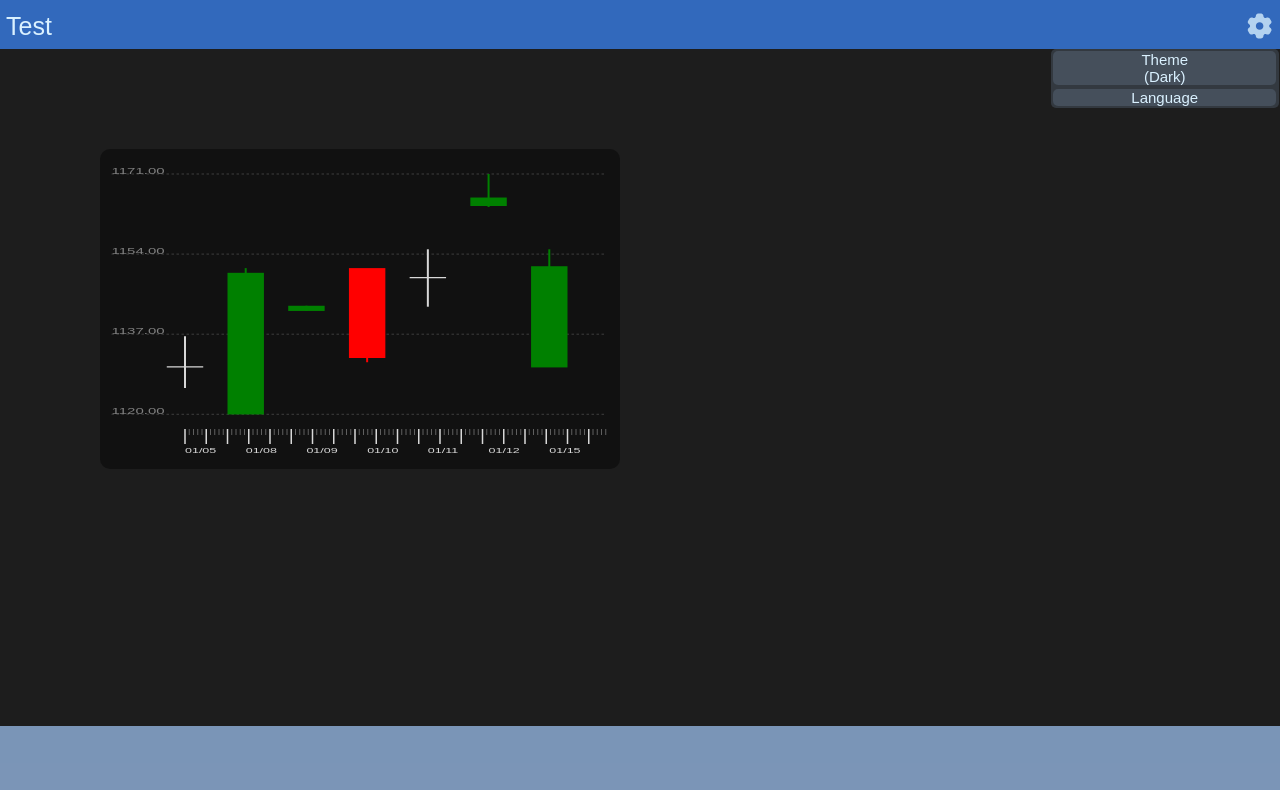
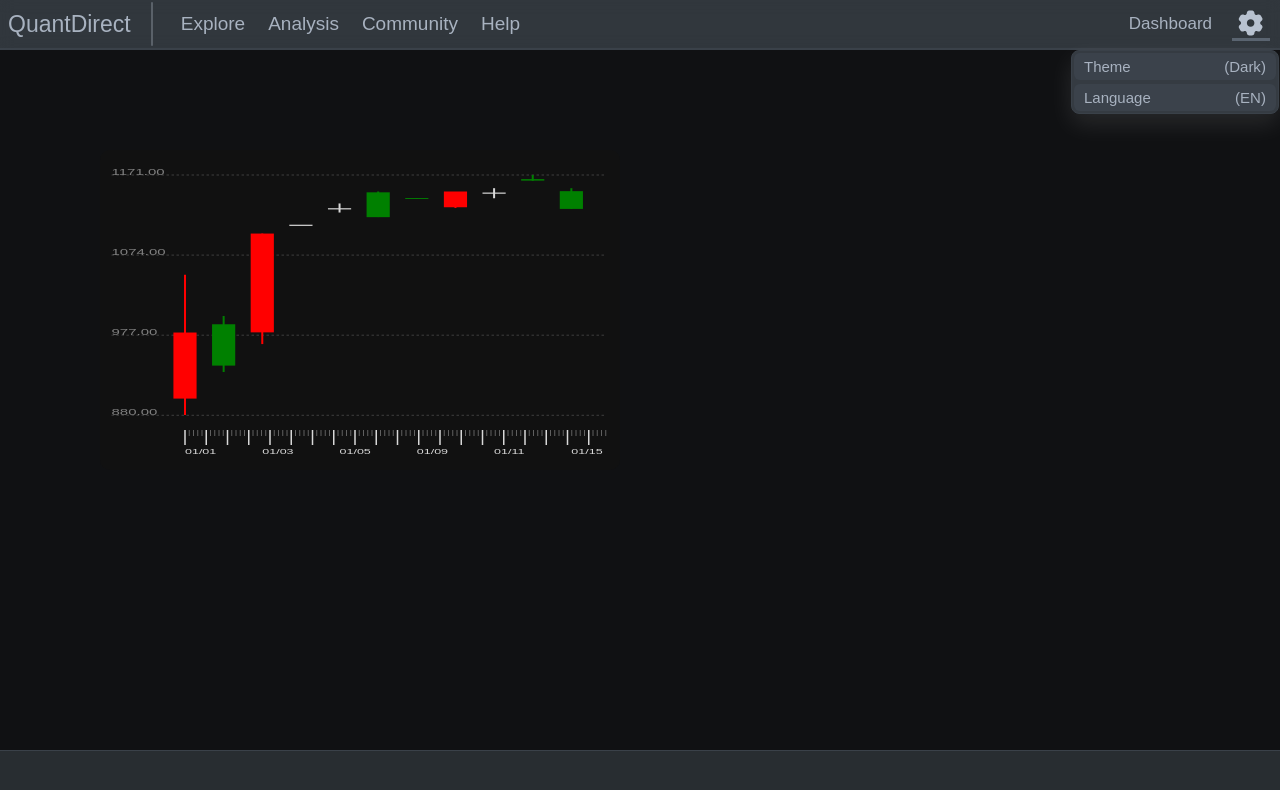
Before and after one commit to tab1949/QuantDirect, a Next.js app in the folder Website/: page / in a window 1280 px wide. Both pictures are taken after a click on the button 1259 px from the left and 30 px from the top of the page. Shown: the top 790 px of the page. Built offline with nearby package versions, Linux system fonts and the light colour scheme.

Commit message:
Optimized frontend implementation

```diff
--- /dev/null
+++ b/Website/src/app/Animation.tsx
@@ -0,0 +1,27 @@
+import {css, keyframes} from 'styled-components';
+
+export const color_dark_to_light = keyframes`
+  from {
+    background-color: black;
+  } to {
+    background-color: white;
+  }
+`;
+
+export const color_light_to_dark = keyframes`
+  from {
+    background-color: white;
+  } to {
+    background-color: black;
+  }
+`;
+
+export const hover_color_change = css`
+    background-color: var(--normal-bg-color);
+    color: var(--normal-color);
+    &:hover {
+        background-color: var(--hover-bg-color);
+        color: var(--hover-color);
+    }
+    transition: background-color 200ms linear;
+`;
--- a/Website/src/app/CandleStickChart.jsx
+++ b/Website/src/app/CandleStickChart.jsx
@@ -53,8 +53,8 @@ const Chart = memo(function Chart({$dark, $data, $width, $height, $redRise=true,
 
         let aimX = $aim.x / $width * 1000;
         let aimY = $aim.y / $height * 1000;
-        aimX += (aimX <= 150? 150: 0);
-        aimX = 150 + stickSpace * Math.floor((aimX - 150) / stickSpace);
+        if (aimX < 150) aimX = 150;
+        aimX = 150 + stickSpace * Math.round((aimX - 150) / stickSpace);
 
         const elements = [
             <line key="aim-vertical" x1={aimX} x2={aimX} y1={0} y2={1000} stroke={markColor} strokeWidth={1}/>,
@@ -206,10 +206,15 @@ const ControlArea = memo(function ControlArea({$width, $height, $displayRange, $
     const wheelTimer = useRef(null);
     const elementRef = useRef(null);
     const latestPosRef = useRef({x: 0, y: 0});
+    const displayRangeRef = useRef($displayRange);
+    const isProcessingMove = useRef(false);
     const [isPressed, setIsPressed] = useState(false);
     const [isLongPress, setIsLongPress] = useState(false);
-    const [isChangingRange, setIsChangingRange] = useState(false);
-    const [position, setPosition] = useState({x: 0, y: 0});
+
+    // Update ref when displayRange changes
+    useEffect(() => {
+        displayRangeRef.current = $displayRange;
+    }, [$displayRange]);
 
     // Memoize callbacks to prevent unnecessary re-renders
     const mouseDown = useCallback((e) => {
@@ -217,7 +222,6 @@ const ControlArea = memo(function ControlArea({$width, $height, $displayRange, $
         const rect = elementRef.current.getBoundingClientRect();
         const pos = {x: e.clientX - rect.left, y: e.clientY - rect.top};
         latestPosRef.current = pos;
-        setPosition(pos);
         $setAim({display: false, x: 0, y: 0});
         longPressTimer.current = setTimeout(() => {
             setIsLongPress(true);
@@ -227,9 +231,12 @@ const ControlArea = memo(function ControlArea({$width, $height, $displayRange, $
 
     const mouseMove = useCallback((e) => {
         if (!isPressed) return;
-        if (debounceTimer.current) return;
+        if (debounceTimer.current || isProcessingMove.current) return;
 
         debounceTimer.current = setTimeout(() => {
+            if (isProcessingMove.current) return; // Double check
+
+            isProcessingMove.current = true;
             const rect = elementRef.current.getBoundingClientRect();
             const currentPos = {x: e.clientX - rect.left, y: e.clientY - rect.top};
             const xMove = currentPos.x - latestPosRef.current.x;
@@ -238,29 +245,32 @@ const ControlArea = memo(function ControlArea({$width, $height, $displayRange, $
             longPressTimer.current = null;
 
             if (!isLongPress) {
-                setIsChangingRange(true);
-                const range = $displayRange.end - $displayRange.begin;
-                const stickWidth = range > 0 ? 850 / range / 10 : Infinity;
+                // Get current range from ref to avoid dependency on $displayRange
+                const currentRange = displayRangeRef.current;
+                const range = currentRange.end - currentRange.begin + 1;
+                const stickWidth = range > 0 ? 850 / range / 2: Infinity;
 
                 if (Math.abs(xMove) >= stickWidth && isFinite(stickWidth)) {
-                    const moveCount = Math.floor(Math.abs(xMove) / stickWidth);
-                    if (xMove > 0) {
-                        $setDisplayRange(dr => ({
-                            begin: Math.max(0, dr.begin - moveCount),
-                            end: Math.max(0, dr.end - moveCount),
-                            limit: dr.limit
-                        }));
-                    } else {
-                        $setDisplayRange(dr => ({
-                            begin: Math.min(dr.limit - (dr.end - dr.begin), dr.begin + moveCount),
-                            end: Math.min(dr.limit, dr.end + moveCount),
-                            limit: dr.limit
-                        }));
+                    const moveCount = xMove < 0 ? Math.ceil(xMove / stickWidth): Math.floor(xMove / stickWidth);
+
+                    let newRange = $displayRange;
+                    if (newRange.begin - moveCount < 0) {
+                        newRange.end -= newRange.begin;
+                        newRange.begin = 0;
                     }
+                    else if (newRange.end - moveCount > newRange.limit) {
+                        newRange.begin += newRange.limit - newRange.end;
+                        newRange.end = newRange.limit;
+                    }
+                    else {
+                        newRange.begin -= moveCount;
+                        newRange.end -= moveCount;
+                    }
+                    $setDisplayRange({begin: newRange.begin, end: newRange.end, limit: newRange.limit});
+                    latestPosRef.current = currentPos;
                 }
                 $setAim({display: false, x: 0, y: 0});
             } else {
-                setIsChangingRange(false);
                 $setAim({
                     display: true,
                     x: currentPos.x,
@@ -268,9 +278,9 @@ const ControlArea = memo(function ControlArea({$width, $height, $displayRange, $
                 });
             }
 
-            setPosition(currentPos);
-            latestPosRef.current = currentPos;
-            setTimeout(() => { debounceTimer.current = null; }, 0);
+            // Clear flags after processing
+            isProcessingMove.current = false;
+            debounceTimer.current = null;
         }, 20);
     }, [isPressed, isLongPress, $displayRange, $setDisplayRange, $setAim]);
 
@@ -279,14 +289,17 @@ const ControlArea = memo(function ControlArea({$width, $height, $displayRange, $
             clearTimeout(longPressTimer.current);
             longPressTimer.current = null;
         }
+        if (debounceTimer.current) {
+            clearTimeout(debounceTimer.current);
+            debounceTimer.current = null;
+        }
+        isProcessingMove.current = false;
         setIsPressed(false);
         setIsLongPress(false);
-        setIsChangingRange(false);
     }, []);
 
     const changeScale = useCallback((e) => {
         setIsPressed(false);
-        e.preventDefault();
 
         if (wheelTimer.current) return;
 
@@ -328,15 +341,7 @@ const ControlArea = memo(function ControlArea({$width, $height, $displayRange, $
 });
 
 export default function CandleStickChart({$dark, $width = 1000, $height = 1000, $data}) {
-    // Memoize initial state calculation
-    const initialState = useMemo(() => {
-        const len = $data.date.length;
-        const end = Math.max(0, len - 1);
-        const begin = Math.max(0, end - 6);
-        return {begin, end, limit: end};
-    }, [$data.date.length]);
-
-    const [displayRange, setDisplayRange] = useState(initialState);
+    const [displayRange, setDisplayRange] = useState({begin: 0, end: $data.date.length - 1, limit: $data.date.length - 1});
     const [aim, setAim] = useState({display: false, x: 0, y: 0});
 
     // Memoize container styles
--- a/Website/src/app/FetchData.jsx
+++ b/Website/src/app/FetchData.jsx
@@ -1,3 +1,4 @@
+
 export default function FetchData() {
 
 }
--- /dev/null
+++ b/Website/src/app/HomePage.tsx
@@ -0,0 +1,130 @@
+import {styled, css } from "styled-components";
+import * as Animation from "./Animation";
+
+export const Page = styled.div<{ $darkMode: boolean}>`
+  background-color: var(--theme-background-color);
+  display: grid;
+  grid-row: 3;
+  grid-column: 1;
+  left: 0;
+  top: 0;
+  height: 100vh;
+  width: 100vw;
+  font-family: Arial, Helvetica, sans-serif;
+  ${props => props.$darkMode ?
+  css`animation: ${Animation.color_light_to_dark} 200ms linear 0ms 1;` :
+  css`animation: ${Animation.color_dark_to_light} 200ms linear 0ms 1;`}
+
+  --theme-background-color: ${props => props.$darkMode? '#0f0f0f' : '#f1f3f4'};
+  --theme-font-color: ${props => props.$darkMode? '#a8b2c0' : '#6e7c8e'};
+  --theme-font-color-hover: ${props => props.$darkMode? '#d1d9e6' : '#374151'};
+  --theme-icon-color: ${props => props.$darkMode? '#b8c2d0' : '#6b7280'};
+  --theme-accent-color: ${props => props.$darkMode? '#5a6470' : '#9ca3af'};
+  --theme-border-color: ${props => props.$darkMode? '#3a4149' : '#d1d5db'};
+`;
+
+export const CommonHeader = styled.div<{ $darkMode: boolean}>`
+  background-color: ${props => props.$darkMode ? 'rgba(58, 65, 73, 0.8)' : 'rgba(209, 213, 219, 0.85)'};
+  backdrop-filter: blur(8px);
+  border-bottom: 1px solid var(--theme-border-color);
+  position: relative;
+  display: flex;
+  left: 0;
+  top: 0;
+  width: 100vw;
+  height: calc(3vh + 25px);
+`;
+
+export const HeaderElement = styled.button<{$selected: boolean}>`
+  -ms-user-select: none;
+  user-select: none;
+  --normal-bg-color: #ffffff00;
+  --hover-bg-color: #ffffff00;
+  --normal-color: var(--theme-font-color);
+  --hover-color: var(--theme-font-color-hover);
+  ${Animation.hover_color_change}
+  position: relative;
+  display: flex;
+  justify-items: center;
+  align-items: center;
+  justify-self: start;
+  width: fit-content;
+  padding-left: 3px;
+  padding-right: 5px;
+  margin: 2px;
+  margin-left: 5px;
+  margin-right: 10px;
+  border-width: 0;
+  border-bottom: ${props => props.$selected ? "3px solid var(--theme-accent-color)": ""};
+  font-size: 19px;
+
+`;
+
+export function HeaderSeparator({ $darkMode }: { $darkMode: boolean }) {
+  return <div style={{
+    position: 'relative',
+    height: '90%',
+    width: '2px',
+    backgroundColor: $darkMode ? 'rgba(184, 194, 208, 0.3)' : 'rgba(107, 114, 128, 0.4)',
+    alignSelf: 'center',
+    borderRadius: '1px',
+    marginLeft: '5px',
+    marginRight: '20px'
+  }}/>;
+}
+
+export const CommonBody = styled.div<{ $darkMode: boolean}>`
+  position: relative;
+  height: calc(97vh - 75px);
+  width: 100vw;
+  background-color: ${props => props.$darkMode ? 'rgba(26, 32, 44, 0.15)' : 'rgba(229, 231, 235, 0.3)'};
+  border-top: 1px solid var(--theme-border-color);
+`;
+
+export const CommonFooter = styled.div<{ $darkMode: boolean}>`
+  background-color: ${props => props.$darkMode ? 'rgba(58, 65, 73, 0.6)' : 'rgba(209, 213, 219, 0.6)'};
+  border-top: 1px solid var(--theme-border-color);
+  position: relative;
+  left: 0;
+  bottom: 0;
+  width: 100vw;
+  height: calc(50px);
+`;
+
+export const SettingsMenuL1 = styled.div<{ $darkMode: boolean}>`
+  background-color: ${props => props.$darkMode ? 'rgba(58, 65, 73, 0.9)' : 'rgba(243, 244, 246, 0.95)'};
+  backdrop-filter: blur(12px);
+  border: 1px solid var(--theme-border-color);
+  box-shadow: ${props => props.$darkMode ?
+    '0 10px 25px rgba(255, 255, 255, 0.1)' :
+    '0 10px 25px rgba(0, 0, 0, 0.1)'};
+  position: fixed;
+  display: grid;
+  grid-column: 1;
+  align-items: start;
+  justify-items: start;
+  width: calc(10vw + 80px);
+  height: auto;
+  border-radius: 8px;
+  right: 1px;
+`;
+
+export const SettingsMenuOptions = styled.button<{ $darkMode: boolean}>`
+  user-select: none;
+  --normal-bg-color: rgba(121, 143, 173, 0.087);
+  --hover-bg-color: ${props => props.$darkMode ? 'rgba(90, 100, 112, 0.3)' : 'rgba(209, 213, 219, 0.6)'};
+  --normal-color: var(--theme-font-color);
+  --hover-color: var(--theme-font-color-hover);
+  ${Animation.hover_color_change}
+  display: flex;
+  justify-content: space-between;
+  align-items: center;
+  height: max-content;
+  position: relative;
+  font-size: 15px;
+  width: 98%;
+  margin: 2px;
+  padding: 5px 10px;
+  border: 0;
+  border-radius: 6px;
+`;
--- a/Website/src/app/layout.tsx
+++ b/Website/src/app/layout.tsx
@@ -3,8 +3,8 @@ import StyledComponentRegistry from "./StyledComponentsRegistry";
 import { GlobalStyle } from "./GlobalStyle";
 
 export const metadata: Metadata = {
-  title: "MarketDirect",
-  description: "",
+  title: "QuantDirect",
+  description: "A platform and community for financial analyzing",
 };
 
 export default function RootLayout({
--- a/Website/src/app/page.tsx
+++ b/Website/src/app/page.tsx
@@ -1,129 +1,89 @@
 'use client';
 
-import { useState } from "react";
-import styled, { keyframes, css } from "styled-components";
+import { useState, useCallback } from "react";
 import CandleStickChart from "./CandleStickChart";
 import SettingsIcon from "./SVGIcons";
-import FetchData from "./FetchData";
-
-const color_dark_to_light = keyframes`
-  from {
-    background-color: black;
-  } to {
-    background-color: white;
-  }
-`;
-
-const color_light_to_dark = keyframes`
-  from {
-    background-color: white;
-  } to {
-    background-color: black;
-  }
-`;
-
-const Page = styled.div<{ $darkMode: boolean}>`
-  background-color: var(--theme-background-color);
-  display: grid;
-  grid-row: 3;
-  grid-column: 1;
-  left: 0;
-  top: 0;
-  height: 100vh;
-  width: 100vw;
-  font-family: Arial, Helvetica, sans-serif;
-  ${props => props.$darkMode ?
-  css`animation: ${color_light_to_dark} 200ms linear 0ms 1;` :
-  css`animation: ${color_dark_to_light} 200ms linear 0ms 1;`}
-
-  --theme-background-color: ${props => props.$darkMode? '#000000' : '#ffffff'};
-  --theme-font-color: ${props => props.$darkMode? '#daf1ff' : '#354146'};
-  --theme-icon-color: ${props => props.$darkMode? '#dcf2ffc3' : '#354146bb'};
-`;
-
-const CommonHeader = styled.div`
-  background-color: rgba(68, 142, 252, 0.744);
-  position: relative;
-  display: flex;
-  left: 0;
-  top: 0;
-  width: 100vw;
-  height: calc(3vh + 25px);
-`;
-
-const HeaderElement = styled.button`
-  -ms-user-select: none;
-  user-select: none;
-  background-color: #ffffff00;
-  position: relative;
-  display: flex;
-  justify-content: center;
-  align-content: center;
-  justify-self: start;
-  width: fit-content;
-  margin-top: auto;
-  padding-left: 3px;
-  padding-right: 3px;
-  padding-bottom: 1vh;
-  margin-left: 3px;
-  margin-right: 3px;
-  border-width: 0;
-  font-size: 25px;
-  color: var(--theme-font-color);
-`;
-
-const CommonBody = styled.div`
-  position: relative;
-  height: calc(94vh - 75px);
-  width: 100vw;
-  background-color: #8b8b8b36;
-`;
-
-const CommonFooter = styled.div`
-  background-color: rgba(171, 208, 255, 0.719);
-  position: relative;
-  left: 0;
-  bottom: 0;
-  width: 100vw;
-  height: calc(3vh + 50px);
-`;
-
-const SettingsMenuL1 = styled.div`
-  background-color: rgba(121, 143, 173, 0.25);
-  position: fixed;
-  display: grid;
-  grid-column: 1;
-  align-items: start;
-  justify-items: start;
-  width: calc(10vw + 100px);
-  height: auto;
-  border-radius: 5px;
-  right: 1px;
-`;
-
-const SettingsMenuOptions = styled.button`
-  user-select: none;
-  background-color: rgba(121, 143, 173, 0.25);
-  color: var(--theme-font-color);
-  display: flex;
-  justify-content: center;
-  align-content: center;
-  height: max-content;
-  position: relative;
-  font-size: 15px;
-  width: 98%;
-  margin: 2px;
-  border: 0;
-  border-radius: 5px;
-  &:hover {
-    background-color: rgba(121, 143, 173, 0.7);
-  }
-  transition: all 500ms;
-`;
+import {
+  Page,
+  CommonHeader,
+  HeaderElement,
+  HeaderSeparator,
+  SettingsMenuL1,
+  SettingsMenuOptions,
+  CommonBody,
+  CommonFooter
+} from "./HomePage";
 
 export default function Home() {
   const [darkMode, setDarkMode] = useState(true);
   const [settingsOpened, setSettingsOpened] = useState(false);
+  const [selected, setSelected] = useState({
+    home: false, explore: false, analysis: false, community: false, help: false, dashboard: false, settings: false
+  });
+  const openHome = useCallback(() => {
+    setSelected(prev => ({
+      ...prev,
+      explore: false,
+      analysis: false,
+      community: false,
+      dashboard: false,
+      help: false
+    }));
+  }, []);
+  const openExplore = useCallback(() => {
+    setSelected(prev => ({
+      ...prev,
+      explore: prev.explore? prev.explore: !prev.explore,
+      analysis: false,
+      community: false,
+      dashboard: false
+    }));
+  }, []);
+  const openAnalysis = useCallback(() => {
+    setSelected(prev => ({
+      ...prev,
+      analysis: prev.analysis? prev.analysis: !prev.analysis,
+      explore: false,
+      community: false,
+      help: false,
+      dashboard: false
+    }));
+  }, []);
+
+  const openCommunity = useCallback(() => {
+    setSelected(prev => ({
+      ...prev,
+      community: prev.community? prev.community: !prev.community,
+      explore: false,
+      analysis: false,
+      help: false,
+      dashboard: false
+    }));
+  }, []);
+  const openHelp = useCallback(() => {
+    setSelected(prev => ({
+      ...prev,
+      help: prev.help? prev.help: !prev.help,
+      explore: false,
+      analysis: false,
+      community: false,
+      dashboard: false
+    }));
+  }, []);
+  const openDashboard = useCallback(() => {
+    setSelected(prev => ({
+      ...prev,
+      dashboard: prev.dashboard? prev.dashboard: !prev.dashboard,
+      explore: false,
+      analysis: false,
+      community: false,
+      help: false
+    }));
+  }, []);
+  const openSettingsMenu = useCallback(() => {
+    setSelected(prev => ({ ...prev, settings: !prev.settings }));
+    setSettingsOpened(s => !s);
+  }, []);
   const testData = {
       date: ['01/01', '01/02', '01/03', '01/04', '01/05', '01/08', '01/09', '01/10', '01/11', '01/12', '01/15'],
       open: [900, 990, 980.3, 1110, 1130, 1150, 1143, 1132, 1149, 1166, 1151.4],
@@ -135,19 +95,44 @@ export default function Home() {
   return (
     <body>
       <Page $darkMode={darkMode}>
-        <CommonHeader>
-          <HeaderElement>
-            Test
+        <CommonHeader $darkMode={darkMode}>
+          <HeaderElement $selected={selected.home} onClick={openHome} style={{fontSize: '23px'}}>
+            QuantDirect
           </HeaderElement>
-          <HeaderElement onClick={()=>{setSettingsOpened(!settingsOpened)}} itemID="header_settings" style={{marginLeft: 'auto'}}>
-            <SettingsIcon $color="var(--theme-icon-color)" $w={'30px'} $h={'30px'}></SettingsIcon>
+          <HeaderSeparator $darkMode={darkMode}/>
+          <HeaderElement $selected={selected.explore} onClick={openExplore}>
+            Explore
           </HeaderElement>
+          <HeaderElement $selected={selected.analysis} onClick={openAnalysis}>
+            Analysis
+          </HeaderElement>
+          <HeaderElement $selected={selected.community} onClick={openCommunity}>
+            Community
+          </HeaderElement>
+          <HeaderElement $selected={selected.help} onClick={openHelp}>
+            Help
+          </HeaderElement>
+          <div style={{marginLeft: 'auto', display: 'flex', alignItems: 'center'}}>
+            <HeaderElement $selected={selected.dashboard} onClick={openDashboard} style={{fontSize: '17px'}}>
+              Dashboard
+            </HeaderElement>
+            <HeaderElement $selected={selected.settings} onClick={openSettingsMenu}
+              itemID="header_settings">
+              <SettingsIcon $color="var(--theme-icon-color)" $w={'30px'} $h={'30px'}></SettingsIcon>
+            </HeaderElement>
+          </div>
         </CommonHeader>
-        <CommonBody>
+        <CommonBody $darkMode={darkMode}>
           {settingsOpened && (
-          <SettingsMenuL1 >
-            <SettingsMenuOptions onClick={()=>{setDarkMode(!darkMode)}}>Theme<br/>({darkMode? "Dark": "Light"})</SettingsMenuOptions>
-            <SettingsMenuOptions>Language</SettingsMenuOptions>
+          <SettingsMenuL1 $darkMode={darkMode}>
+            <SettingsMenuOptions $darkMode={darkMode} onClick={()=>{setDarkMode(!darkMode)}}>
+              <span>Theme</span>
+              <span>({darkMode? "Dark": "Light"})</span>
+            </SettingsMenuOptions>
+            <SettingsMenuOptions $darkMode={darkMode}>
+              <span>Language</span>
+              <span>(EN)</span>
+            </SettingsMenuOptions>
           </SettingsMenuL1>)}
           <div style={{
             position: 'relative',
@@ -157,7 +142,7 @@ export default function Home() {
             height:'0'
           }}><CandleStickChart $dark={darkMode} $width={500} $height={300} $data={testData}></CandleStickChart></div>
         </CommonBody>
-        <CommonFooter></CommonFooter>
+        <CommonFooter $darkMode={darkMode}></CommonFooter>
       </Page>
     </body>
   );
```
Also changed, not shown: 2 other files (tests, documents, lock files or other folders).
